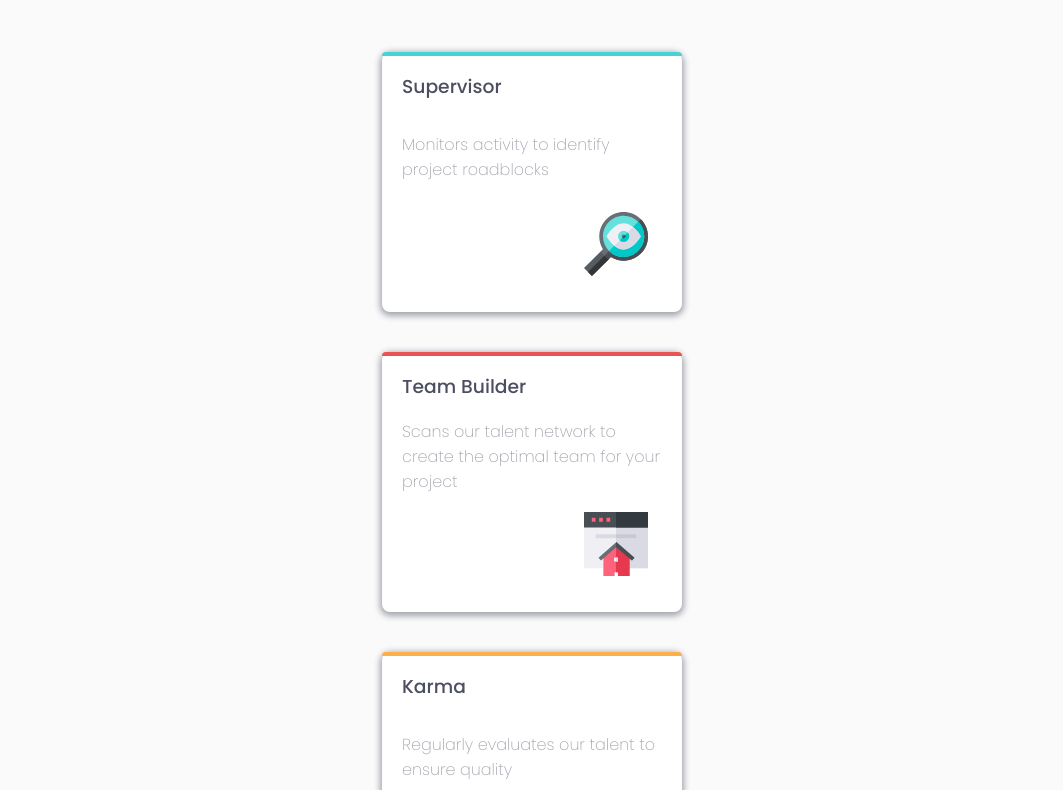
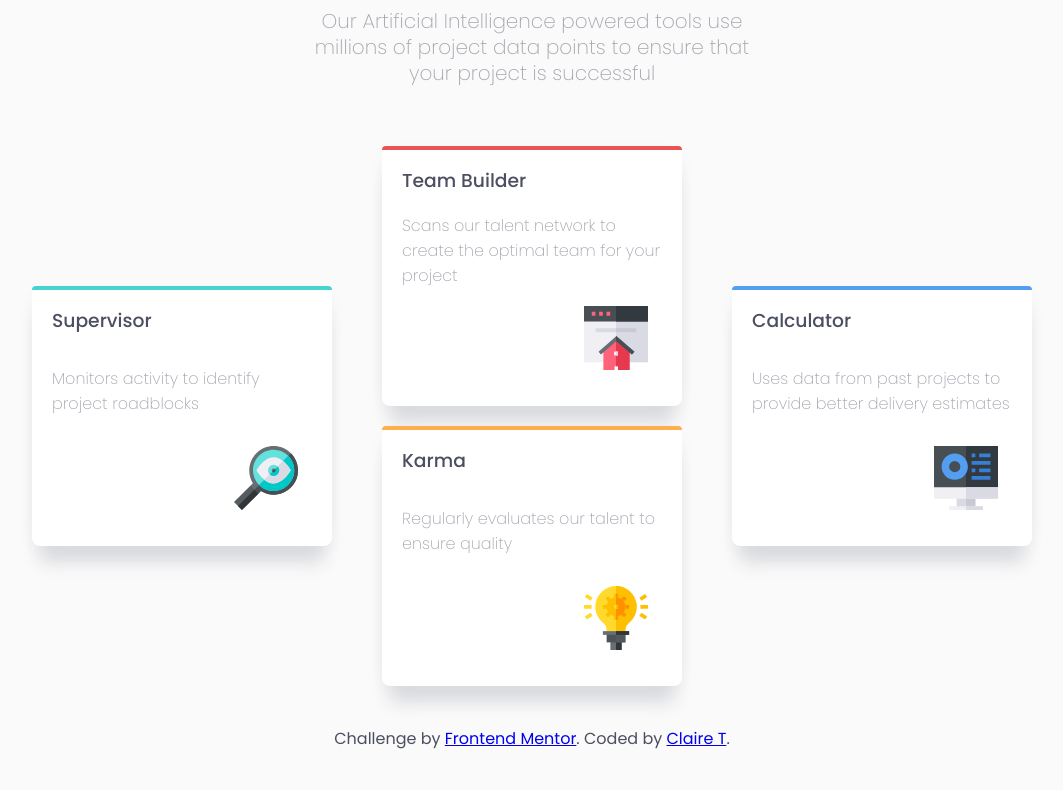
Before and after one commit to c-tregunna/four-card-feature, a plain HTML site: page index.html in a window 1280 px wide. Shown: the part 136-926 px from the top of the page, without its empty margins (108-1171 px from the left). Drawn offline with Linux system fonts and the light colour scheme.

Commit message:
desktop layout commit

```diff
--- a/index.html
+++ b/index.html
@@ -29,13 +29,16 @@
     </header>
 
     <main>
+      <div class="card_col_side">
         <div class="card">
           <div class="card_top super"></div>
           <h3 class="card_heading">Supervisor</h3>
           <p class="card_info">Monitors activity to identify project roadblocks</p>
           <div class="card_image super-image"></div>
         </div>
+      </div>
 
+      <div class="card_col">
       <div class="card">
         <div class="card_top team"></div>
         <h3 class="card_heading">Team Builder</h3>
@@ -43,18 +46,21 @@
         <div class="card_image team-image"></div>
       </div>
 
+
       <div class="card">
           <div class="card_top karma"></div>
           <h3 class="card_heading">Karma</h3>
           <p class="card_info">Regularly evaluates our talent to ensure quality</p>
           <div class="card_image karma-image"></div>
         </div>
-
+      </div>
+      <div class="card_col_side">
         <div class="card">
           <div class="card_top calc"></div>
           <h3 class="card_heading">Calculator</h3>
           <p class="card_info">Uses data from past projects to provide better delivery estimates</p>
           <div class="card_image calc-image"></div>
+        </div>
       </div>
     </main>
 
--- a/scss/base/_global.scss
+++ b/scss/base/_global.scss
@@ -21,6 +21,18 @@ header,
 footer {
   text-align: center;
   padding: 20px 10px;
+  @include medq($break-m) {
+    max-width: 40%;
+    margin: auto;
+  }
+}
+
+main {
+  @include medq($break-m) {
+    @include flex($dir: row, $just: space-evenly);
+    width: 100%;
+    max-width: 1100px;
+  }
 }
 
 .intro p {
@@ -29,4 +41,8 @@ footer {
   font-weight: 200;
   font-size: 0.75em;
   line-height: 20px;
+  @include medq($break-m) {
+    font-size: 1.25em;
+    line-height: 26px;
+  }
 }
--- a/scss/base/_typography.scss
+++ b/scss/base/_typography.scss
@@ -1,6 +1,9 @@
 h2 {
   font-size: 1.25em;
   margin: 2px;
+  @include medq($break-m) {
+    font-size: 2em;
+  }
   &.heading {
     font-weight: 100;
   }
--- a/scss/componants/_cards.scss
+++ b/scss/componants/_cards.scss
@@ -1,13 +1,16 @@
 .card {
   @include flex($dir: column, $align: flex-start, $just: space-between);
   background: $white;
-  box-shadow: 0px 2px 6px 2px $grayisBlue;
+  box-shadow: lighten($grayisBlue, 20%) 0px 6px 18px -8px,
+    lighten($grayisBlue, 20%) 0px 24px 17px -8px;
+  //box-shadow: 0px 2px 6px 2px $grayisBlue;
   margin: 20px auto;
   padding: 20px;
   height: 260px;
   border-radius: 8px;
   position: relative;
   max-width: 300px;
+
   &_top {
     height: 4px;
     width: 100%;
@@ -41,3 +44,7 @@
     background-image: $image;
   }
 }
+
+.card_col_side {
+  @include flex($dir: row, $align: center);
+}
```
Also changed, not shown: css/styles.css, 1 other file. Lines whose indentation alone changed are shown as unchanged.
